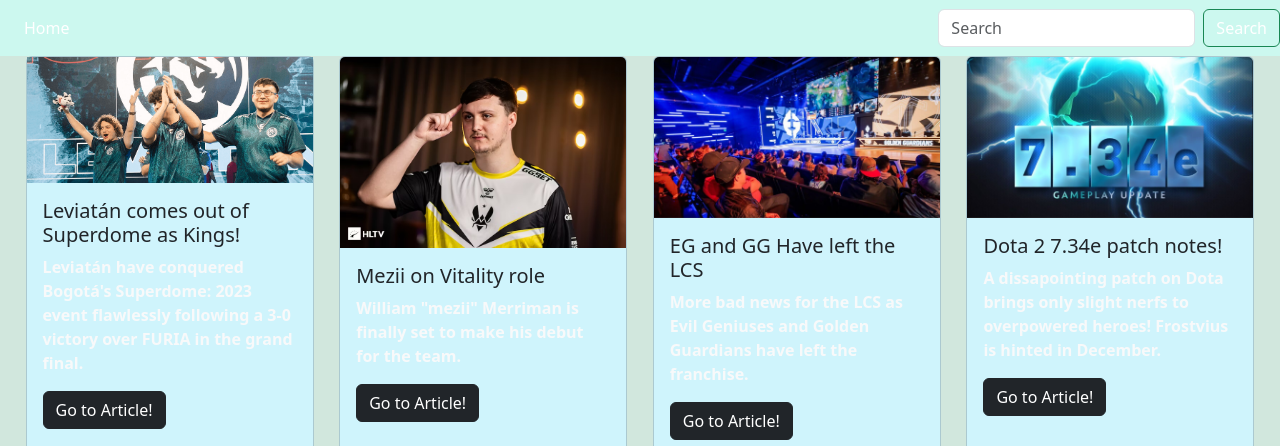
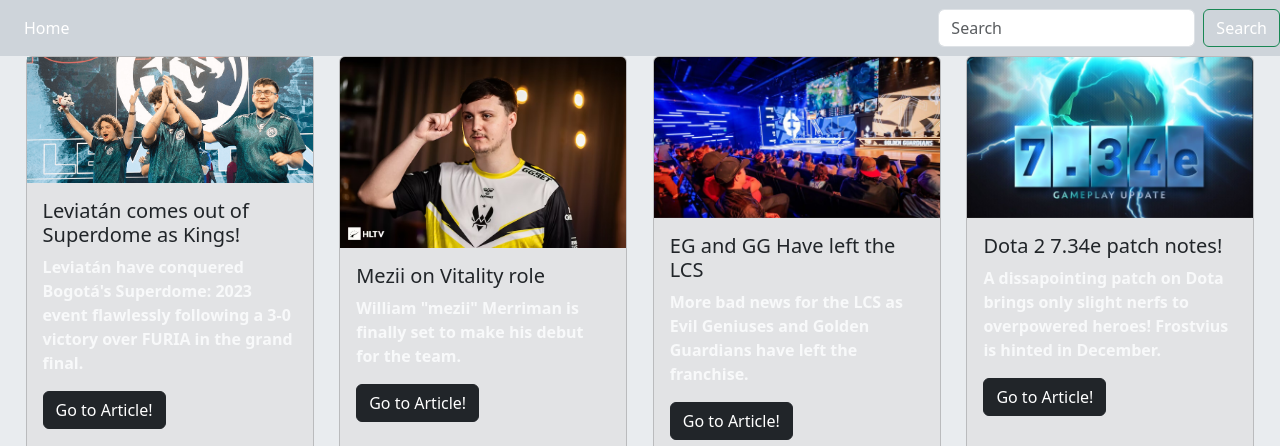
Before and after one commit to Sinyedu/Mandatory-project, a plain HTML site: page index.html in a window 1280 px wide. Shown: the top 446 px of the page. Drawn offline with Linux system fonts and the light colour scheme.

Commit message:
Update index.html

```diff
--- a/index.html
+++ b/index.html
@@ -9,7 +9,7 @@
 </head>
 <body>
   <div class="container-navbar1">
-  <nav class="navbar navbar-expand-lg bg-primary-subtle">
+  <nav class="navbar navbar-expand-lg bg-dark-subtle">
       <a class="navbar-brand" href="#"></a>
       <button class="navbar-toggler" type="button" data-bs-toggle="collapse" data-bs-target="#navbarSupportedContent" aria-controls="navbarSupportedContent" aria-expanded="false" aria-label="Toggle navigation">
         <span class="navbar-toggler-icon"></span>
@@ -30,9 +30,9 @@
       </div>
     </div>
   </nav>
-  <div class="backgroundcolor bg-success-subtle">
+  <div class="backgroundcolor bg-body-secondary">
   <div class="container-news">
-  <div class="card bg-info-subtle" style="width: 18rem;">
+  <div class="card bg-secondary-subtle" style="width: 18rem;">
     <img src="/images/655182b56a63d.png"card-img-top" alt="...">
     <div class="card-body">
       <h5 class="card-title text-dark ">Leviatán comes out of Superdome as Kings!</h5>
@@ -40,7 +40,7 @@
       <a href="https://www.vlr.gg/286026/leviat-n-emerge-from-superdome-as-unscathed-kings" class="btn btn-dark">Go to Article!</a>
        </div>
       </div>
-      <div class="card bg-info-subtle" style="width: 18rem;">
+      <div class="card bg-secondary-subtle" style="width: 18rem;">
         <img src="images/m3KrbiKTVAEYMIdLzJdEhZ.avif" class="card-img-top" alt="...">
         <div class="card-body">
           <h5 class="card-title">Mezii on Vitality role</h5>
@@ -48,7 +48,7 @@
           <a href="https://www.hltv.org/news/37552/mezii-on-vitality-role-now-i-can-focus-on-one-thing-and-i-think-its-going-to-benefit-me" class="btn btn-dark">Go to Article!</a>
         </div>
       </div>
-      <div class="card bg-info-subtle" style="width: 18rem;">
+      <div class="card bg-secondary-subtle" style="width: 18rem;">
         <img src="images/6cb1bdfe1ceacf4723beafea84c18ad95e6d896561ca53e3735ff12a41.jpg" class="card-img-top" alt="...">
         <div class="card-body">
           <h5 class="card-title">EG and GG Have left the LCS</h5>
@@ -56,7 +56,7 @@
           <a href="https://www.gosugamers.net/lol/news/70054-evil-geniuses-and-golden-guardians-have-left-the-lcs" class="btn btn-dark">Go to Article!</a>
         </div>
       </div>
-      <div class="card bg-info-subtle" style="width: 18rem;">
+      <div class="card bg-secondary-subtle" style="width: 18rem;">
         <img src="images/7770336b9de3c56d9c2abd125df3cba25f150c054b669e3f86d14a5bd8.jpg" class="card-img-top" alt="...">
         <div class="card-body">
           <h5 class="card-title">Dota 2 7.34e patch notes!</h5>
@@ -66,7 +66,7 @@
       </div>
     </div>
     </div>
-    <div class="container-article bg-success-subtle">
+    <div class="container-article bg-body-secondary">
       <div class="row">
           <div class="col-md-8 offset-md-2">
               <header class="text-center">
@@ -77,11 +77,11 @@
                 <div class="text-center">
                   <img src="images/LeagueofLegends_Worlds2023_T1_Faker_Trophy-1024x576.jpg" class="rounded" alt="...">
                 </div>
-                <div class="container mainbread bg-success-subtle">
+                <div class="container mainbread bg-body-secondary">
                   <div class="row">
                     <div class="col-sm-12">
                       <p class="text-justify fw-light">
-                        <article class="border-5 border rounded border-success-subtle p-4 fw-bold">
+                        <article class="border-5 border rounded border-light p-4 fw-bold">
 In the realm of professional Esports, few names shine as brightly as Lee "Faker" Sang-hyeok, a living legend in the world of League of Legends (LoL). As the 2023 World Championship unfolded, fans around the world witnessed history in the making as Faker and his team etched their names in the annals of esports greatness.
 <p class="frontline h4 text-justify"> The Legacy of Faker</p>
 <p class="text-justify fw-light"> Faker's journey to becoming the face of League of Legends began in 2013 when he joined the powerhouse South Korean team, SK Telecom T1. Since then, Faker has become synonymous with excellence, dominating the mid lane with unparalleled skill and a strategic mind that has left opponents in awe. His influence extends beyond the game, making him a true icon and an inspiration for aspiring esports professionals.
```
